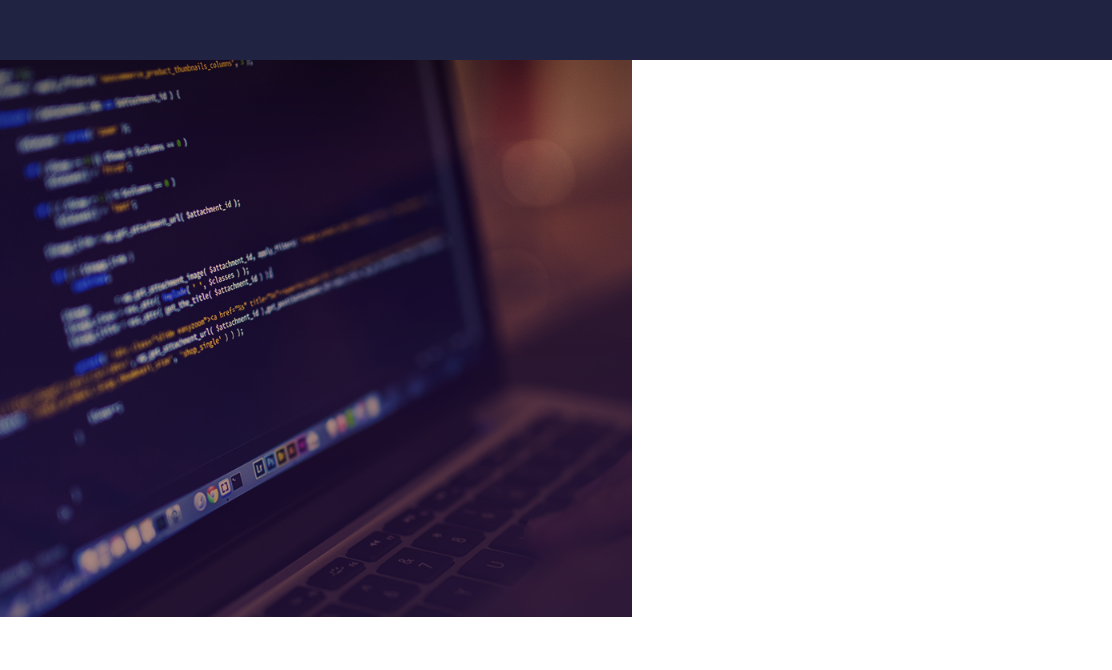
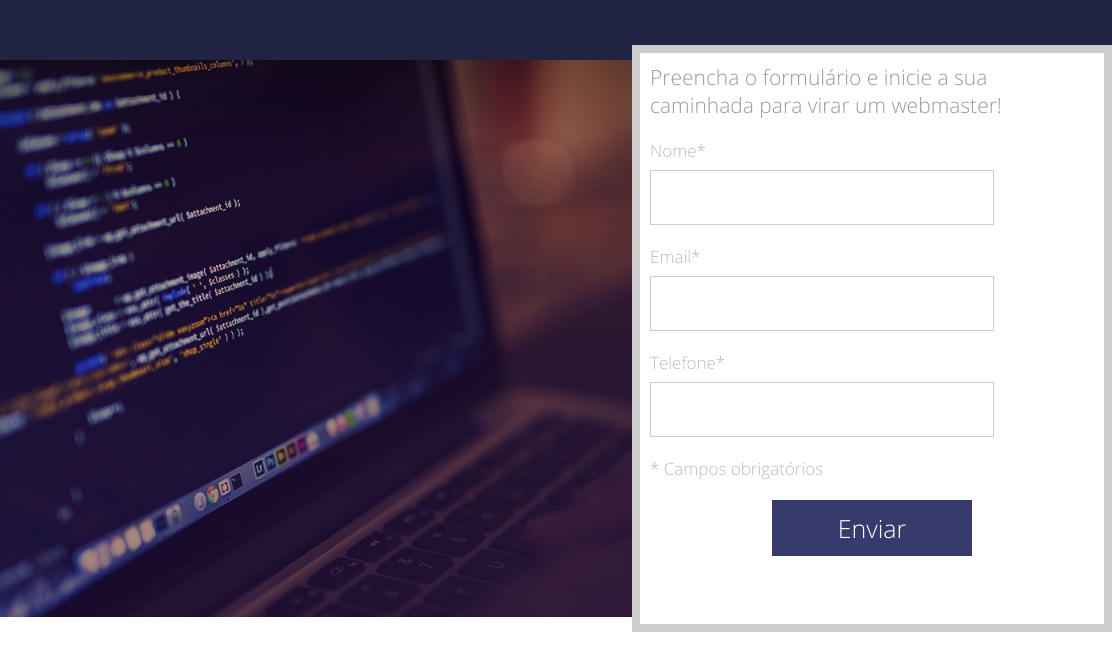
Before and after one commit to dennisdk94/webmaster-danki, a plain HTML site: page projeto1/index.html in a window 1280 px wide. Shown: the full height of the page, 168-1280 px from the left. Drawn offline with Linux system fonts and the light colour scheme.

Commit message:
criando formulário do projeto

```diff
--- a/projeto1/css/style.css
+++ b/projeto1/css/style.css
@@ -2,6 +2,16 @@
   margin: 0;
   padding: 0;
   box-sizing: border-box;
+  font-family: 'Open Sans';
+}
+
+html, body {
+  height: 100%;
+}
+
+@font-face {
+  src: url('../fonts/OpenSans-Light.ttf');
+  font-family: 'Open Sans';
 }
 
 .center {
@@ -32,8 +42,63 @@
 }
 
 .form {
+  padding: 10px;
   width: 480px;
-  height: 100%;
+  height: calc(100% + 30px);
   float: right;
+  position: relative;
+  top: -15px;
+  border: 8px solid #ccc;
   background-color: white;
 }
+
+.form h2 {
+  font-weight: normal;
+  color: #999999;
+  font-size: 21px;
+}
+
+.input-container {
+  margin-top: 20px;
+}
+
+.input-container span{
+  display: inline-block;
+  width: 100%;
+  color: #bbbbbb;
+  font-size: 17px;
+}
+
+.form p {
+  margin: 20px 0;
+  display: inline-block;
+  width: 100%;
+  color: #bbbbbb;
+  font-size: 17px;
+}
+
+.input-container input[type=text] {
+  margin-top: 8px;
+  width: 344px;
+  height: 55px;
+  border: 1px solid #ccc;
+}
+
+.form .input-submit-container {
+  text-align: center;
+}
+
+.form input[type=submit] {
+  border: 0;
+  color: white;
+  font-size: 25px;
+  width: 200px;
+  height: 56px;
+  display: inline-block;
+  background-color: #363a6d;
+  cursor: pointer;
+}
+
+form input[type=submit]:houver {
+  background-color: #323665;
+}
--- a/projeto1/index.html
+++ b/projeto1/index.html
@@ -18,7 +18,28 @@
   <div class="container-banner">
     <div class="center">
       <div class="form">
-        <form action=""></form>
+        <h2>Preencha o formulário e inicie a sua
+          caminhada para virar um webmaster!
+        </h2>
+        <form>
+          <div class="input-container">
+            <span>Nome*</span>
+            <input type="text" name="nome" required>
+          </div>
+          <div class="input-container">
+            <span>Email*</span>
+            <input type="text" name="email" required>
+          </div>
+          <div class="input-container">
+            <span>Telefone*</span>
+            <input type="text" name="telefone" required>
+          </div>
+
+          <p>* Campos obrigatórios</p>
+          <div class="input-submit-container">
+            <input type="submit" value="Enviar">
+          </div>
+        </form>
       </div>
     </div>
   </div>
```
Also changed, not shown: projeto1/fonts/OpenSans-Light.ttf (added).
